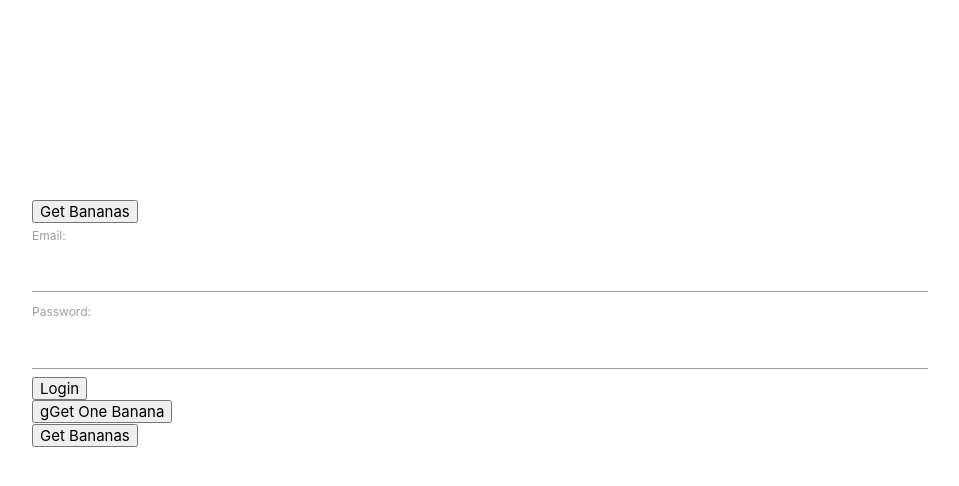
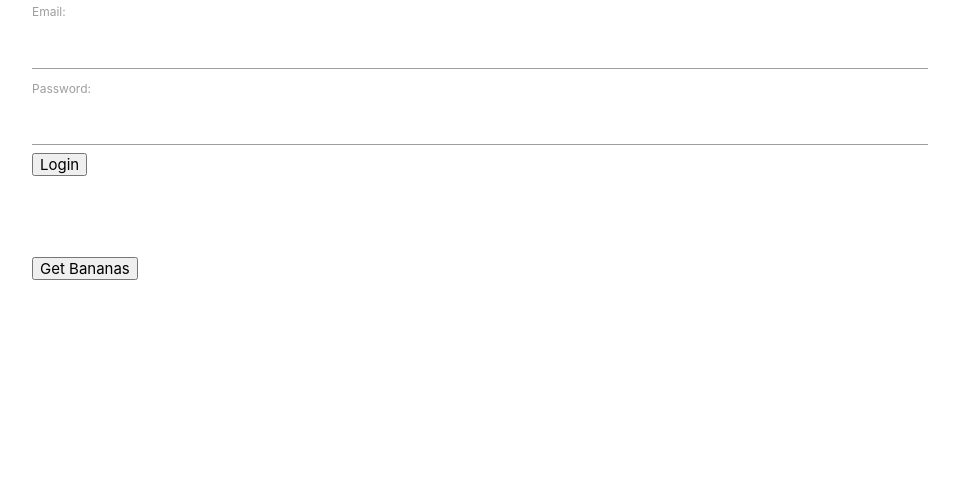
Before and after one commit to DavidJRada/we-watch-client, a React (Create React App) app: page / in a window 1280 px wide. Shown: the top 486 px of the page, without its empty margins (160-1119 px from the left). Built offline with nearby package versions, Linux system fonts and the light colour scheme.

Commit message:
got user login and logout working

```diff
--- a/src/App.js
+++ b/src/App.js
@@ -1,6 +1,7 @@
 import React, { Component } from 'react';
 import 'materialize-css/dist/css/materialize.min.css';
 import $ from 'jquery'
+import { runInThisContext } from 'vm';
 
 class App extends Component {
   constructor(props) {
@@ -11,6 +12,8 @@ class App extends Component {
     }
     this.getBananas = this.getBananas.bind(this)
     this.login = this.login.bind(this)
+    this.logout = this.logout.bind(this)
+    this.forceUpdate = this.forceUpdate.bind(this)
   }
   getBananas() {
     let token = "Bearer " + localStorage.getItem("jwt")
@@ -50,12 +53,21 @@ class App extends Component {
       })
       .catch(err => console.error(err))
   }
+  logout() {
+    localStorage.setItem("jwt", "")
+    this.setState({
+      currentUser: "",
+      bananasReceived: []
+    })
+  }
   render() {
     console.log(this.state)
     return (
       <div className="container" >
-        <button onClick={this.getBananas} style={{ marginTop: '25vh' }} >Get Bananas</button>
-        <br />
+        {this.state.currentUser ? <button
+          onClick={this.logout}>Logout</button> :
+
+          <div className='login'>
             <form>
             <label htmlFor="email">Email: </label>
             <br />
@@ -75,11 +87,16 @@ class App extends Component {
           </form>
           <button
             onClick={this.login}>Login</button>
-        <br />
-        <button onClick={() => { this.getBananas(false) }} style={{ marginTop: "10v" }}>gGet One Banana</button>
+            </div> }
 
-        <br />
-        <button onClick={() => { this.getBananas(true) }} style={{ marginTop: "10vg" }}>Get Bananas</button>
+
+
+
+          <button onClick={() => { this.getBananas(true) }} style={{ marginTop: "10vh" }}>Get Bananas </button>
+
+
+
+
 
 
 
```
Lines whose indentation alone changed are shown as unchanged.
